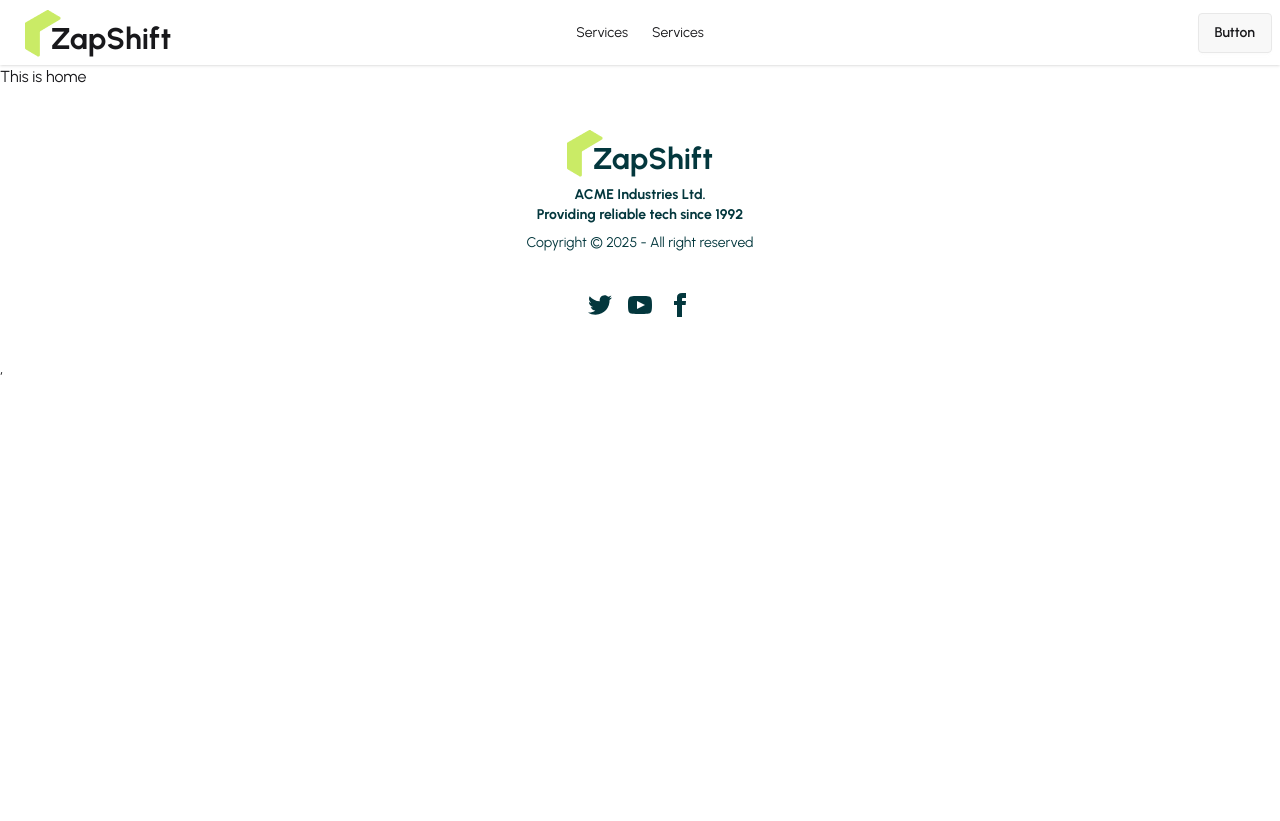
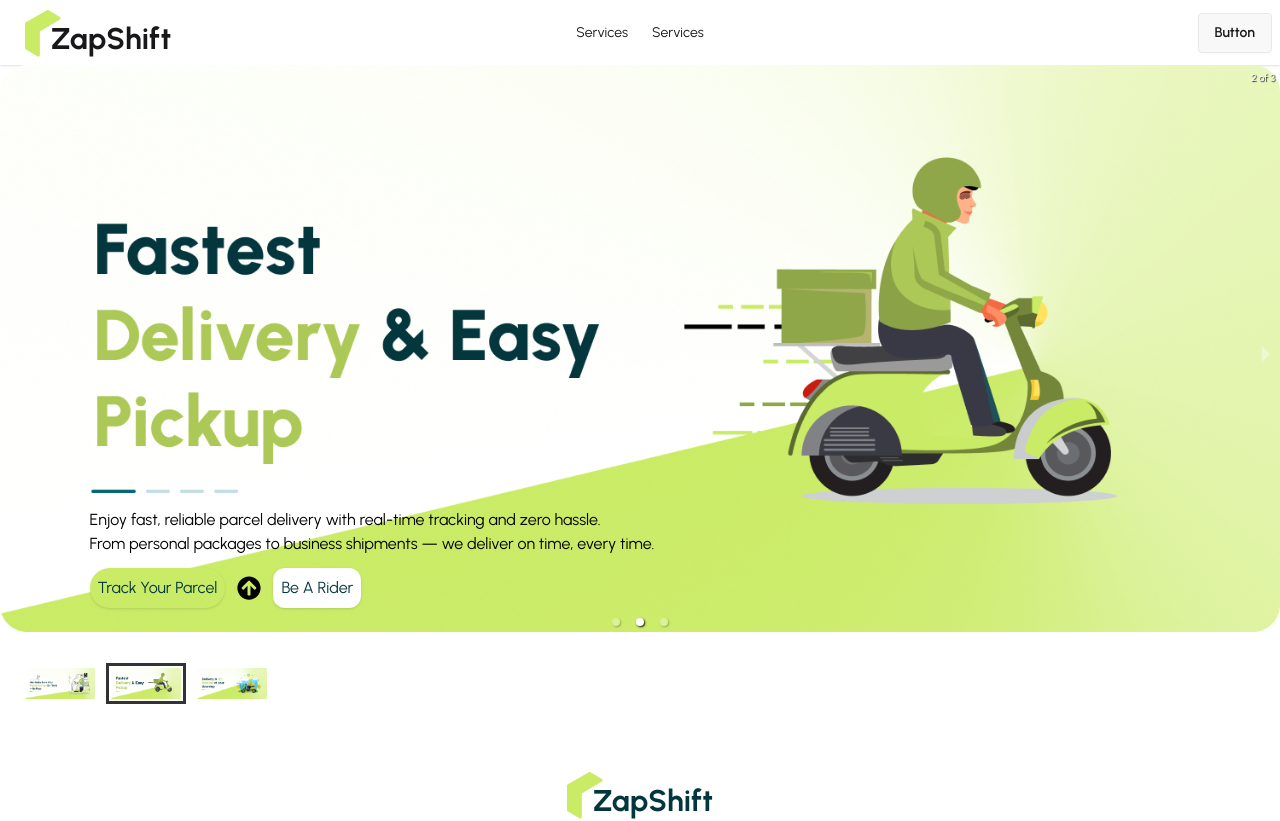
Before and after one commit to Mst-Sumi-Akter/60-1-Zap-Shift-Project-Client, a React (Vite) app: page / in a window 1280 px wide. Shown: the top 821 px of the page. Before the commit the page ends 800 px from the top, so only its background shows below. Built offline with nearby package versions, Linux system fonts and the light colour scheme.

Commit message:
60-4 Set banner component

```diff
--- a/package.json
+++ b/package.json
@@ -14,6 +14,7 @@
     "react": "^19.2.0",
     "react-dom": "^19.2.0",
     "react-icons": "^5.5.0",
+    "react-responsive-carousel": "^3.2.23",
     "react-router": "^7.9.6",
     "tailwindcss": "^4.1.17"
   },
--- /dev/null
+++ b/src/pages/Home/Banner/Banner.jsx
@@ -0,0 +1,92 @@
+import React from 'react';
+import "react-responsive-carousel/lib/styles/carousel.min.css";
+import { Carousel } from 'react-responsive-carousel';
+import banner1 from '../../../assets/banner/banner1.png';
+import banner2 from '../../../assets/banner/banner2.png';
+import banner3 from '../../../assets/banner/banner3.png';
+import { FaArrowCircleUp } from "react-icons/fa";
+
+const Banner = () => {
+    return (
+        <Carousel autoPlay={true} infiniteLoop={true}>
+
+            {/* Slide 1 */}
+            <div className="relative">
+                <img src={banner1} className="w-full block" />
+
+                <p className="absolute top-[79%] left-[37%] -translate-x-1/2 text-black w-3/5 text-left">
+                    Enjoy fast, reliable parcel delivery with real-time tracking and zero hassle. From personal
+                    <br />
+                    packages to business shipments — we deliver on time, every time.
+                    <br />
+
+                    {/* Buttons + Arrow Here */}
+                    <div className="flex items-center gap-3 mt-3">
+                        <button className='p-2 rounded-full text-secondary bg-primary shadow'>
+                            Track Your Parcel
+                        </button>
+
+                        <FaArrowCircleUp className="text-2xl text-black" />
+
+                        <button className='p-2 bg-white shadow rounded-xl text-secondary'>
+                            Be A Rider
+                        </button>
+                    </div>
+                </p>
+            </div>
+
+            {/* Slide 2 */}
+            <div className="relative">
+                <img src={banner2} />
+
+                <p className="absolute top-[78%] left-[37%] -translate-x-1/2 text-black w-3/5 text-left">
+                    Enjoy fast, reliable parcel delivery with real-time tracking and zero hassle.
+                    <br />
+                    From personal packages to business shipments — we deliver on time, every time.
+                    <br />
+
+                    {/* Buttons + Arrow Here */}
+                    <div className="flex items-center gap-3 mt-3">
+                        <button className='p-2 rounded-full text-secondary bg-primary shadow'>
+                            Track Your Parcel
+                        </button>
+
+                        <FaArrowCircleUp className="text-2xl text-black" />
+
+                        <button className='p-2 bg-white shadow rounded-xl text-secondary'>
+                            Be A Rider
+                        </button>
+                    </div>
+                </p>
+            </div>
+
+            {/* Slide 3 */}
+            <div className="relative">
+                <img src={banner3} />
+
+                <p className="absolute top-[75%] left-[37%] -translate-x-1/2 text-black w-3/5 text-left">
+                    Enjoy fast, reliable parcel delivery with real-time tracking and zero hassle.
+                    <br />
+                    From personal packages to business shipments — we deliver on time, every time.
+                    <br />
+
+                    {/* Buttons + Arrow Here */}
+                    <div className="flex items-center gap-3 mt-3">
+                        <button className='p-2 rounded-full text-secondary bg-primary shadow'>
+                            Track Your Parcel
+                        </button>
+
+                        <FaArrowCircleUp className="text-2xl text-black" />
+
+                        <button className='p-2 bg-white shadow rounded-xl text-secondary'>
+                            Be A Rider
+                        </button>
+                    </div>
+                </p>
+            </div>
+
+        </Carousel>
+    );
+};
+
+export default Banner;
--- a/src/pages/Home/Home/Home.jsx
+++ b/src/pages/Home/Home/Home.jsx
@@ -1,9 +1,10 @@
 import React from 'react';
+import Banner from '../Banner/Banner';
 
 const Home = () => {
     return (
         <div>
-            <h1>This is home</h1>
+           <Banner></Banner>
         </div>
     );
 };
```
Also changed, not shown: 1 other file (tests, documents, lock files or other folders).
